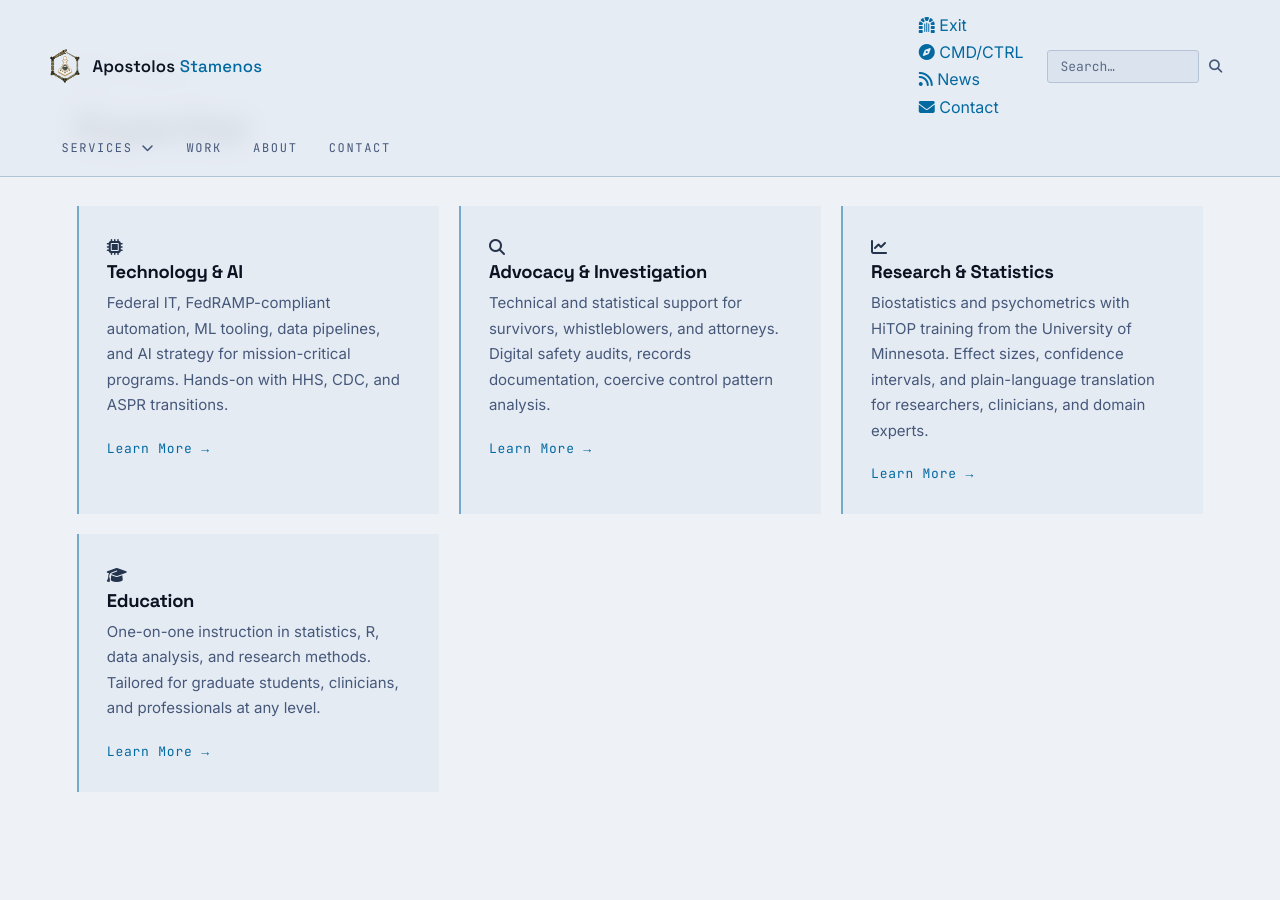
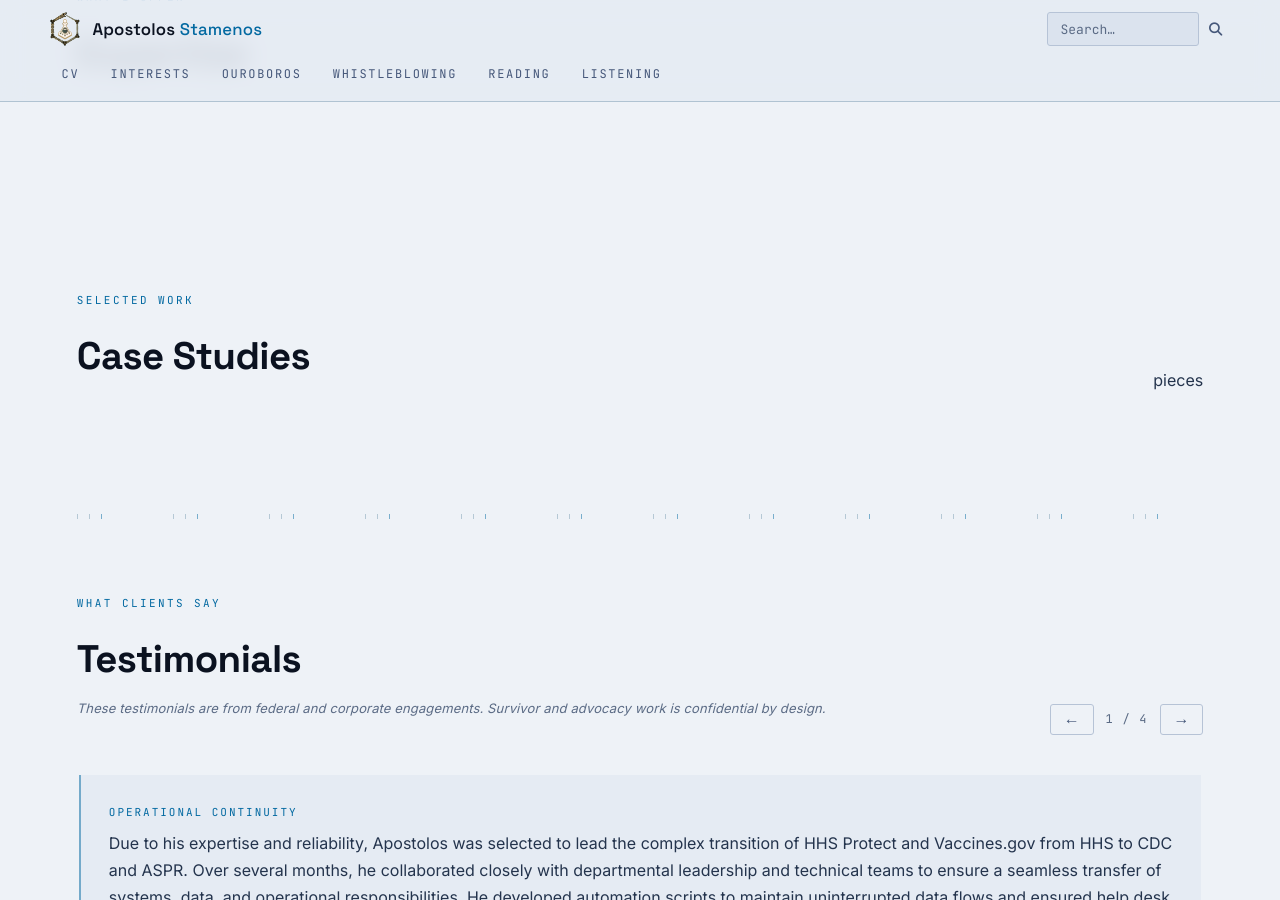
Before and after one commit to astamenos/astamenos.github.io, a Jekyll site: the page built from index.html, in a window 1280 px wide and 900 px high, scrolled down 2339 px. Built offline with Jekyll 4.4.1, drawn with Linux system fonts in a browser that asks for light colours; some of the changed text lies outside the part shown.

Commit message:
refactor: strip firm chrome for personal site
Rewrite nav.yml to six personal pages. Remove the nav button group
(quick-exit, CMD/CTRL, News, Contact) and the ESC-handler safety-exit
JS. Unwrap footer social links from card--formula, drop the intake
link, hide empty tutoring/substack URLs. Delete services/case_studies
from _config.yml and reword the site description.

Co-Authored-By: Claude Fable 5 <noreply@anthropic.com>

```diff
--- a/_config.yml
+++ b/_config.yml
@@ -1,8 +1,9 @@
 title: Apostolos Stamenos
 author: Apostolos Stamenos
 description: >
-  Independent consulting for survivors, senior citizens, veterans,
-  and institutionally betrayed populations.
+  Apostolos Stamenos. Statistics, systems, and stories. Federal
+  technology, biostatistics, personality psychopathology, and the
+  writing that ties them together.
 
 url: "https://astamenos.github.io"
 baseurl: ""
@@ -13,55 +14,6 @@ linkedin_url: "https://linkedin.com/in/astamenos"
 tutoring_url: ""
 substack_url: ""
 
-services:
-  - title: Technology & AI
-    icon: fa-microchip
-    description: >
-      Federal IT, FedRAMP-compliant automation, ML tooling, data pipelines, and AI strategy
-      for mission-critical programs. Hands-on with HHS, CDC, and ASPR transitions.
-    url: /services/technology/
-    cta_label: Learn More
-
-  - title: Advocacy & Investigation
-    icon: fa-magnifying-glass
-    description: >
-      Technical and statistical support for survivors, whistleblowers, and attorneys.
-      Digital safety audits, records documentation, coercive control pattern analysis.
-    url: /services/advocacy/
-    cta_label: Learn More
-
-  - title: Research & Statistics
-    icon: fa-chart-line
-    description: >
-      Biostatistics and psychometrics with HiTOP training from the University of Minnesota.
-      Effect sizes, confidence intervals, and plain-language translation for researchers, clinicians, and domain experts.
-    url: /services/research/
-    cta_label: Learn More
-
-  - title: Education
-    icon: fa-graduation-cap
-    description: >
-      One-on-one instruction in statistics, R, data analysis, and research methods.
-      Tailored for graduate students, clinicians, and professionals at any level.
-    url: /services/education/
-    cta_label: Learn More
-
-case_studies:
-  - tag: Federal Technology
-    title: HHS Protect & Vaccines.gov Migration
-    description: >
-      Led operational continuity for two mission-critical HHS systems during transfer
-      to CDC and ASPR. Engineered automation bridges that kept data pipelines and
-      help desk services running without interruption.
-    url: /case-studies/hhs-migration/
-
-  - tag: Data Strategy
-    title: OCDO Website Modernization
-    description: >
-      Proposed and prototyped data platform solutions for the HHS Office of the Chief
-      Data Officer. Recommended Salesforce adoption, which was subsequently implemented.
-    url: /case-studies/ocdo/
-
 exclude:
   - Gemfile
   - Gemfile.lock
--- a/_includes/footer.html
+++ b/_includes/footer.html
@@ -1,49 +1,25 @@
 <footer>
   <div class="footer-links">
-    <div class="card--formula">
-      <div class="card--formula__interior">
     <a href="{{ site.github_url }}" target="_blank" rel="noopener noreferrer" class="footer-social"
       aria-label="GitHub">
       <i class="fab fa-github"></i>
-          <!-- <span class="footer-label">GitHub</span> -->
     </a>
-      </div>
-    </div>
-    <div class="card--formula">
-      <div class="card--formula__interior">
     <a href="{{ site.linkedin_url }}" target="_blank" rel="noopener noreferrer" class="footer-social"
       aria-label="LinkedIn">
       <i class="fab fa-linkedin"></i>
-          <!-- <span class="footer-label">LinkedIn</span> -->
     </a>
-      </div>
-    </div>
-    <div class="card--formula">
-      <div class="card--formula__interior">
+    {% if site.tutoring_url != "" %}
     <a href="{{ site.tutoring_url }}" target="_blank" rel="noopener noreferrer" class="footer-social"
       aria-label="Tutoring">
       <i class="fas fa-feather-pointed"></i>
     </a>
-          <!-- <span class="footer-label">Tutoring</span> -->
-      </div>
-    </div>
-    <div class="card--formula">
-      <div class="card--formula__interior">
+    {% endif %}
+    {% if site.substack_url != "" %}
     <a href="{{ site.substack_url }}" target="_blank" rel="noopener noreferrer" class="footer-social"
       aria-label="Substack">
       <i class="fas fa-pen-fancy"></i>
-          <!-- <span class="footer-label">Substack</span> -->
     </a>
-      </div>
-    </div>
-    <div class="card--formula">
-      <div class="card--formula__interior">
-        <a href="{{ '/intake' | relative_url }}" class="footer-social" aria-label="Contact">
-          <i class="fas fa-envelope"></i>
-          <!-- <span class="footer-label">Contact</span> -->
-        </a>
-      </div>
-    </div>
+    {% endif %}
   </div>
 
   <a class="footer-logo" href="{{ '/' | relative_url }}">
--- a/_includes/nav.html
+++ b/_includes/nav.html
@@ -7,58 +7,6 @@
         <span class="nav-logo-sub"> Stamenos</span>
       </div>
     </a>
-
-    <!-- Centered button group -->
-    <div class="nav-buttons">
-      <!-- Quick-exit button: redirects to a neutral page and purges history/state. Always visible for survivors needing to leave fast. Keyboard shortcut: ESC x2. -->
-      <div class="nav-dropdown nav-button">
-        <div class="nav-card">
-          <div class="nav-card__interior">
-            <a href="https://www.google.com/search?q=weather+today" id="safety-exit"
-              aria-label="Quick exit to a neutral page (double-tap Escape)" rel="noopener noreferrer">
-              <i class="fas fa-dungeon" aria-hidden="true"></i>
-              <span class="nav-btn-label">Exit</span>
-            </a>
-          </div>
-        </div>
-      </div>
-
-      <!-- CMD/CTRL -->
-      <div class="nav-dropdown nav-button">
-        <div class="nav-card">
-          <div class="nav-card__interior">
-            <a href="{{ '/del-cmd-ctrl/' | relative_url }}" aria-label="CMD/CTRL Dashboard">
-              <i class="fas fa-compass" aria-hidden="true"></i>
-              <span class="nav-btn-label">CMD/CTRL</span>
-            </a>
-          </div>
-        </div>
-      </div>
-
-      <!-- News -->
-      <div class="nav-dropdown nav-button">
-        <div class="nav-card">
-          <div class="nav-card__interior">
-            <a href="{{ '/announcements' | relative_url }}">
-              <i class="fas fa-rss" aria-hidden="true"></i>
-              <span class="nav-btn-label">News</span>
-            </a>
-          </div>
-        </div>
-      </div>
-
-      <!-- Contact -->
-      <div class="nav-dropdown nav-button">
-        <div class="nav-card">
-          <div class="nav-card__interior">
-            <a href="{{ '/intake' | relative_url }}">
-              <i class="fas fa-envelope" aria-hidden="true"></i>
-              <span class="nav-btn-label">Contact</span>
-            </a>
-          </div>
-        </div>
-      </div>
-    </div>
 
     <!-- Search — right-anchored, input expands leftward -->
     <form id="nav-search-wrap" class="nav-dropdown nav-button nav-search-wrap" action="/search/" method="get" role="search">
--- a/assets/js/main.js
+++ b/assets/js/main.js
@@ -105,32 +105,3 @@ initCarousel('testimonials', true);  // auto-advances every 7s
     }
   });
 })();
-
-// ── Safety / Quick-exit ──────────────────────────────────────────────────────
-// Redirects to a neutral page and attempts to purge session/local storage plus
-// history state. Double-tap Escape also triggers this.
-(function initSafetyExit() {
-  const NEUTRAL_URL = 'https://www.google.com/search?q=weather+today';
-  const btn = document.getElementById('safety-exit');
-
-  function performExit(event) {
-    if (event) event.preventDefault();
-    try {
-      sessionStorage.clear();
-      localStorage.clear();
-    } catch (err) { /* storage may be blocked; ignore */ }
-    // Replace current entry so Back doesn't return to this site.
-    window.location.replace(NEUTRAL_URL);
-  }
-
-  if (btn) btn.addEventListener('click', performExit);
-
-  // Double-tap Escape within 500ms triggers exit.
-  let lastEsc = 0;
-  document.addEventListener('keydown', (e) => {
-    if (e.key !== 'Escape') return;
-    const now = Date.now();
-    if (now - lastEsc < 500) performExit();
-    lastEsc = now;
-  });
-})();
```
Also changed, not shown: _data/nav.yml (+14 -22 lines). Lines whose indentation alone changed are shown as unchanged.
